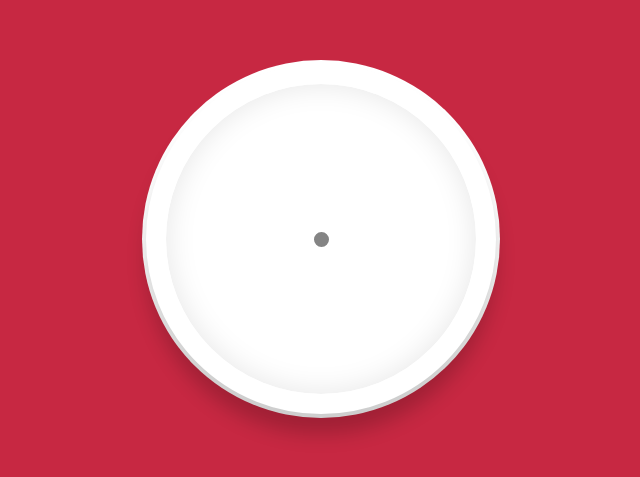
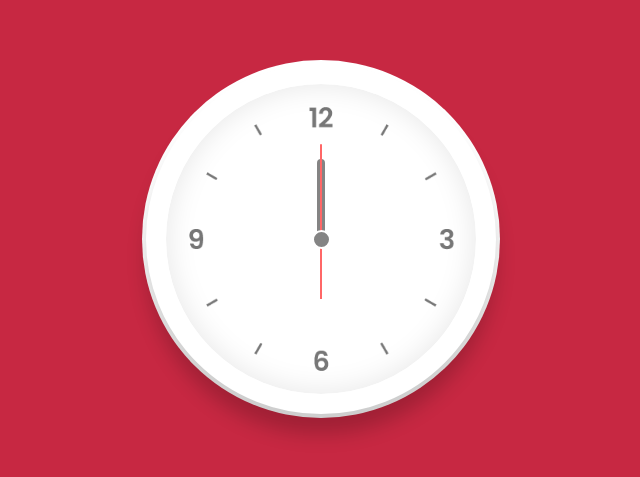
Before and after one commit to RomSys1/analog_clock_css_javascript, a plain HTML site: page index.html in a window 1280 px wide. Shown: the part 161-638 px from the top of the page, without its empty margins (319-959 px from the left). Drawn offline with Linux system fonts and the light colour scheme.

Commit message:
UI reloj listo

```diff
--- a/style.css
+++ b/style.css
@@ -18,7 +18,10 @@ body{
     display: flex;
     justify-content: center;
     align-items: center;
-    background: white;
+
+    background: white url("./toweb/clock.png");
+    background-size: cover;
+
     border-radius: 50%;
     border: 20px solid white;
     box-shadow: inset 0 0 30px rgba(0, 0, 0, 0.1),
@@ -37,3 +40,63 @@ body{
     z-index: 100000;
     border-radius: 50%;
 }
+
+/* configuracion de punteros de reloj */
+.hour, .min, .sec{
+    position: absolute;
+}
+
+.hour, .hr{
+    width: 160px;
+    height: 160px;
+}
+
+.min, .mn{
+    width: 190px;
+    height: 190px;
+}
+
+.sec, .sc{
+    width: 230px;
+    height: 230px;
+}
+
+.hr,.mn,.sc{
+    display: flex;
+    justify-content: center;
+    position: absolute;
+    border-radius: 50%;
+}
+
+.hr::before{
+    /* haciendo visible el palito del HORERO */
+    content: "";
+    position: absolute;
+    width: 8px;
+    height: 80px;
+    background: #848484;
+    z-index: 10;
+    border-radius: 6px 6px 0 0;
+}
+
+.mn::before{
+    /* haciendo visible el palito del MINUTERO */
+    content: "";
+    position: absolute;
+    width: 4px;
+    height: 90px;
+    background: #d6d6d6;
+    z-index: 11;
+    border-radius: 6px 6px 0 0;
+}
+
+.mn::before{
+    /* haciendo visible el palito del SEGUNDERO */
+    content: "";
+    position: absolute;
+    width: 2px;
+    height: 155px;
+    background: #ff6767;
+    z-index: 12;
+    border-radius: 6px 6px 0 0;
+}
```
Also changed, not shown: toweb/clock.png (added).
